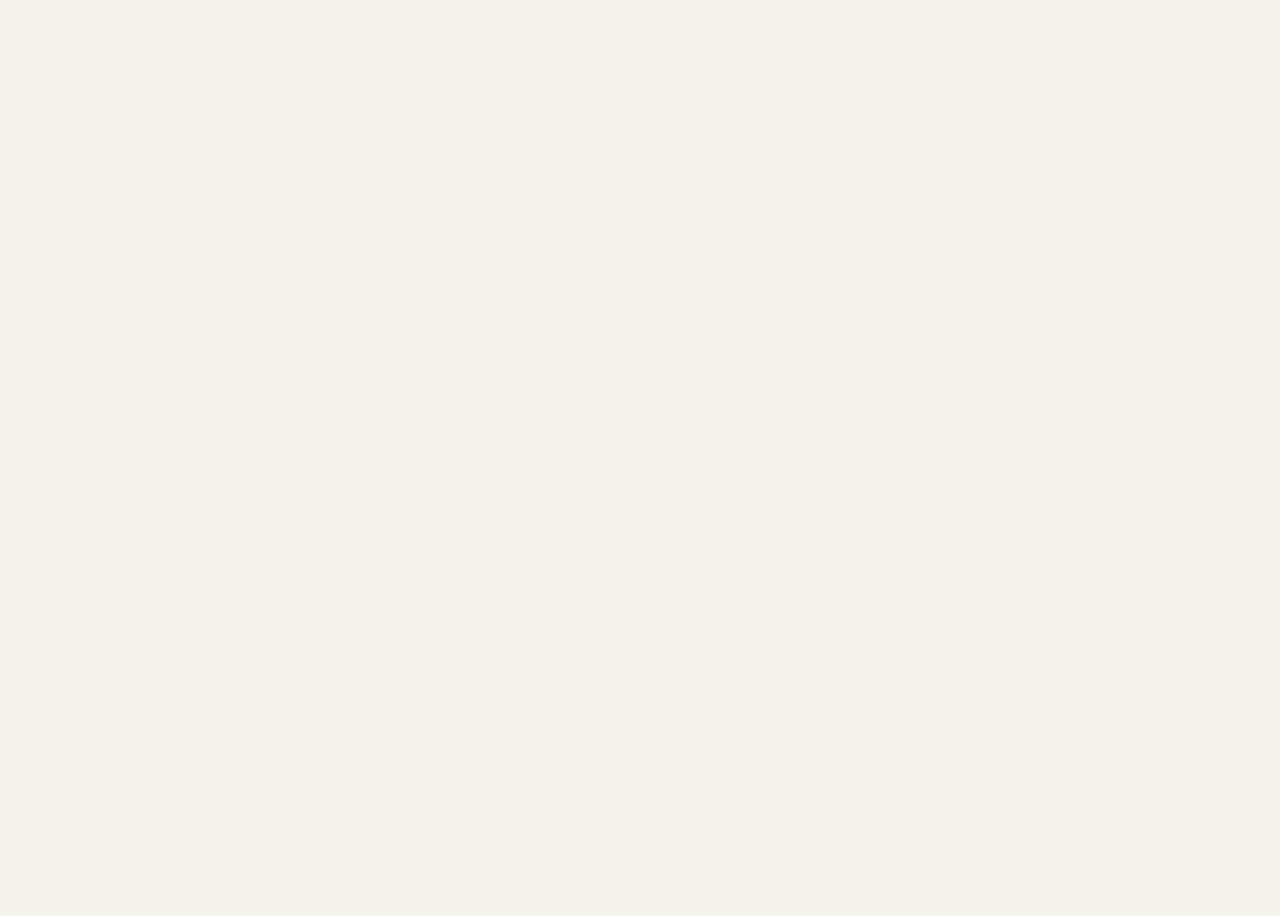
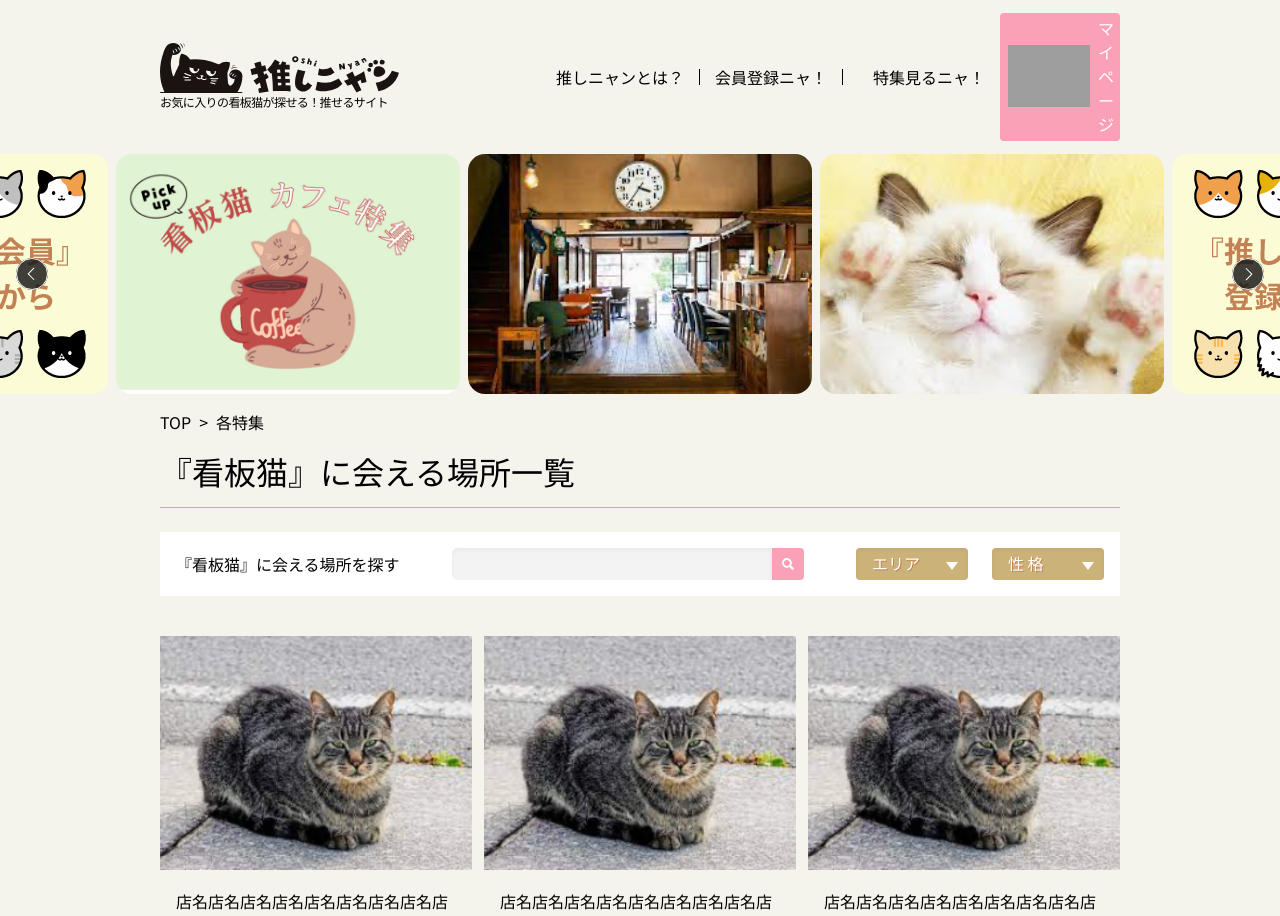
Before and after one commit to koheimizuno/oshinyan-frontend, a React (Create React App) app: page /signboard in a window 1280 px wide. Before the commit this address had no page. Shown: the top 916 px of the page. Before the commit the page ends 800 px from the top, so only its background shows below. Built offline with nearby package versions, Linux system fonts and the light colour scheme; grey boxes are pictures that could not be loaded.

Commit message:
add SignBoardCard

```diff
--- a/src/App.tsx
+++ b/src/App.tsx
@@ -7,6 +7,7 @@ import Register from "./pages/Register";
 import Feature from "./pages/Feature";
 import FeatureDetail from "./pages/FeatureDetail";
 import MyPage from "./pages/MyPage";
+import SignBoard from "./pages/SignBoard";
 
 function App() {
   return (
@@ -20,6 +21,7 @@ function App() {
           <Route path="feature" element={<Feature/>} />
           <Route path="feature/detail" element={<FeatureDetail/>} />
           <Route path="/mypage" element={<MyPage/>} />
+          <Route path="/signboard" element={<SignBoard/>} />
         </Route>
       </Routes>
     </BrowserRouter>
--- /dev/null
+++ b/src/components/basic/SignboardCard/index.tsx
@@ -0,0 +1,27 @@
+import CustomButton from "../BasicButton";
+import Heart from "../icons/Heart";
+
+interface Props {
+  imgUrl: string;
+  date: string;
+  vote: string;
+}
+
+export default ({ imgUrl, date, vote = "0" }: Props) => {
+  return (
+    <div className="w-[312px]">
+      <div className="w-full h-[234px]">
+        <img src={imgUrl} alt="cat" className="h-auto w-full"/>
+      </div>
+      <div className="m-4 mt-[19px]">
+        <div className="">
+          店名店名店名店名店名店名店名店名店名店名店名店名店名店名
+        </div>
+        <div className="ms-auto flex gap-2">
+          <CustomButton value="カフェ"></CustomButton>
+          <CustomButton value="東京都"></CustomButton>
+        </div>
+      </div>
+    </div>
+  );
+};
--- a/src/components/common/FindSignboard.tsx
+++ b/src/components/common/FindSignboard.tsx
@@ -5,10 +5,14 @@ const FindSignboard = () => {
     <>
       <div className="pt-[48px] pb-[80px]">
         <div className="mb-[24px] hover:opacity-70">
-          <img src="assets/imgs/signboard.png" alt="" />
+          <a href="/signboard">
+            <img src="assets/imgs/signboard.png" alt="" />
+          </a>
         </div>
         <div className="hover:opacity-70">
-          <img src="assets/imgs/member.png" alt="" />
+          <a href="/signboard">
+            <img src="assets/imgs/member.png" alt="" />
+          </a>
         </div>
       </div>
     </>
--- /dev/null
+++ b/src/components/common/SignboardSearchBar/index.tsx
@@ -0,0 +1,142 @@
+import React, { useState } from "react";
+import CustomButton from "../../basic/BasicButton";
+
+import { PREFECTURE } from "../../../constant";
+
+interface Props {
+  list: string[];
+  setList: (val: string[]) => void;
+}
+export default ({ list, setList }: Props) => {
+  const [check, setCheck] = useState(false);
+  const [showPreperties, setShowProperties] = useState(false);
+
+  const selectRegion = (item: string) => {
+    const exist = list.find((e) => e == item);
+    if (exist) {
+      const temps = list.filter((e) => e !== item);
+      setList(temps);
+    } else {
+      setList([...list, item]);
+    }
+  };
+
+  return (
+    <>
+      <div className="relative">
+        <div className="relative flex justify-between items-center w-[960px] m-auto p-4">
+          <div>
+            <p className="text-[16px] leading-[21px]">
+              『看板猫』に会える場所を探す
+            </p>
+          </div>
+          <div className="group flex items-center hover:opacity-70 active:opacity-100">
+            <input
+              type="text"
+              name="search"
+              id="search"
+              className=" w-[320px] h-[32px] bg-[#F3F3F3] rounded-l-md shadow-inner focus-visible:border focus-visible:border-[#707070] focus-visible:border-solid focus-visible:outline-none"
+            />
+            <div>
+              <img src="/assets/imgs/search.svg" alt="search" />
+            </div>
+          </div>
+          <div className="flex items-center">
+            <div
+              className=" w-[112px] h-[32px] bg-[#CBB279] shadow-inner rounded pl-[16px] pt-[3px] pb-[5px] pr-[10px] hover:opacity-70 active:opacity-100"
+              onClick={() => {
+                check ? setCheck(false) : setCheck(true);
+                setShowProperties(false);
+              }}
+            >
+              <button className=" w-[100%] flex justify-between items-center ">
+                <p className=" text-white text-[16px] drop-shadow-[1px_1px_rgba(195,129,84,1)]">
+                  エリア
+                </p>
+                <div
+                  className="h-0 w-0 border-t-[8px] border-r-[6px] border-l-[6px]
+border-solid border-r-transparent border-l-transparent border-t-white ml-[20px] mt-[5px]"
+                ></div>
+              </button>
+            </div>
+            <div className="ml-[24px] w-[112px] h-[32px] bg-[#CBB279] shadow-inner rounded pl-[16px] pt-[3px] pb-[5px] pr-[10px] hover:opacity-70 active:opacity-100">
+              <button
+                className=" w-[100%] flex justify-between items-center "
+                onClick={() => {
+                  check ? setShowProperties(false) : setShowProperties(true);
+                  setCheck(false);
+                }}
+              >
+                <p className=" text-white text-[16px] drop-shadow-[1px_1px_rgba(195,129,84,1)]">
+                  性 格
+                </p>
+                <div
+                  className="h-0 w-0 border-t-[8px] border-r-[6px] border-l-[6px]
+border-solid border-r-transparent border-l-transparent border-t-white ml-[20px] mt-[5px]"
+                ></div>
+              </button>
+            </div>
+          </div>
+        </div>
+        {check && (
+          <div className="absolute bg-white w-full top-[70px] z-50">
+            <div className=" w-[960px] m-auto mt-[24px] mb-[16px]">
+              <div className="flex flex-wrap whitespace-nowrap border-b border-b-solid border-[#EAEAEA]">
+                {PREFECTURE.map((item, index) => {
+                  return (
+                    <div
+                      key={index}
+                      className={`mb-[16px] mr-[16px] w-[78px] hover:opacity-70 ${
+                        list.includes(item) ? "opacity-70" : ""
+                      }`}
+                      onClick={() => {
+                        selectRegion(item);
+                      }}
+                    >
+                      <CustomButton value={item} />
+                    </div>
+                  );
+                })}
+              </div>
+              <div className="pt-[16px] text-center">
+                <button
+                  className="bg-[#FBA1B7] rounded-full shadow-inner text-white hover:opacity-70"
+                  onClick={() => setCheck(false)}
+                >
+                  <p className="py-[6px] px-[26px] drop-shadow-[1px_1px_rgba(230,149,169,1)]">
+                    検索するニャン！
+                  </p>
+                </button>
+              </div>
+            </div>
+          </div>
+        )}
+        {showPreperties && (
+          <div className="absolute bg-white w-full top-[70px] z-50">
+            <div className=" w-[960px] m-auto mt-[24px] mb-[16px]">
+              <div className="flex flex-wrap whitespace-nowrap border-b border-b-solid border-[#EAEAEA]">
+                <div
+                  className={`mb-[16px] mr-[16px] w-[78px] hover:opacity-70`}
+                >
+                  <CustomButton value={"性格"} />
+                </div>
+              </div>
+              <div className="pt-[16px] text-center">
+                <button
+                  className="bg-[#FBA1B7] rounded-full shadow-inner text-white hover:opacity-70"
+                  onClick={() => {
+                    setShowProperties(false);
+                  }}
+                >
+                  <p className="py-[6px] px-[26px] drop-shadow-[1px_1px_rgba(230,149,169,1)]">
+                    検索するニャン！
+                  </p>
+                </button>
+              </div>
+            </div>
+          </div>
+        )}
+      </div>
+    </>
+  );
+};
--- a/src/layouts/MainLayout/Header.tsx
+++ b/src/layouts/MainLayout/Header.tsx
@@ -6,7 +6,7 @@ const Header = () => {
     <div className="w-[960px] m-auto">
       <div className="flex justify-between items-center py-[13px]">
         <div className="hover:opacity-70">
-          <img src="assets/imgs/logo.svg" alt="" />
+          <a href="/"><img src="assets/imgs/logo.svg" alt="" /></a>
           <h1 className="text-[12px] tracking-tighter ">
             お気に入りの看板猫が探せる！推せるサイト
           </h1>
--- a/src/pages/MyPage/index.tsx
+++ b/src/pages/MyPage/index.tsx
@@ -11,32 +11,26 @@ import FavoriteCard from "../../components/basic/FavoriteCard";
 const Cats = [
   {
     imgUrl: "/assets/imgs/cats/favorite_cat.png",
-    isNew: true,
     isChu: false,
   },
   {
     imgUrl: "/assets/imgs/cats/favorite_cat.png",
-    isNew: true,
     isChu: false,
   },
   {
     imgUrl: "/assets/imgs/cats/favorite_cat.png",
-    isNew: true,
     isChu: false,
   },
   {
     imgUrl: "/assets/imgs/cats/favorite_cat.png",
-    isNew: true,
     isChu: false,
   },
   {
     imgUrl: "/assets/imgs/cats/favorite_cat.png",
-    isNew: true,
     isChu: false,
   },
   {
     imgUrl: "/assets/imgs/cats/favorite_cat.png",
-    isNew: true,
     isChu: false,
   },
 ];
@@ -96,13 +90,12 @@ const MyPage = () => {
               {Cats.map((e, i) => (
                 <BlogBox
                   key={i}
-                  imgUrl={e.imgUrl}
-                  isNew={e.isNew}
-                  isChu={e.isChu}
+                  imgUrl='/assets/imgs/cats/cat1.png'
+                  isChu={true}
                   name={"heracles"}
                   cafe={"cafe"}
                   vote={2}
-                  character={["fdsa", "reqw"]}
+                  character={["a", "a"]}
                   description={"this is description"}
                 />
               ))}
--- a/src/pages/SignBoard/index.tsx
+++ b/src/pages/SignBoard/index.tsx
@@ -7,6 +7,9 @@ import { Pagination } from "@mui/material";
 import BlogBox from "../../components/basic/blog/BlogBox";
 import EditButton from "../../components/basic/EditButton";
 import FavoriteCard from "../../components/basic/FavoriteCard";
+import SearchBar from "../../components/common/SearchBar";
+import SignboardSearchBar from "../../components/common/SignboardSearchBar";
+import SignboardCard from "../../components/basic/SignboardCard";
 
 const Cats = [
   {
@@ -41,8 +44,9 @@ const Cats = [
   },
 ];
 
-const MyPage = () => {
+export default () => {
   const [page, setPage] = useState<number>(0);
+  const [regions, setRegions] = useState<string[]>([]);
 
   return (
     <>
@@ -53,16 +57,16 @@ const MyPage = () => {
             <PageBar page="各特集" />
           </div>
           <div className="text-[32px] leading-[43px] mt-4 pb-[14px] border-b border-[#CBB279]">
-            マイページ
+            『看板猫』に会える場所一覧
           </div>
-          <div className="mt-[40px] text-[20px] leading-[27px]">
-            マイページには自分の推しニャン（サイト内で推しボタンを押した猫）が一覧で出てくるニャー
+          <div className="bg-white mt-[24px]">
+            <SignboardSearchBar  list={regions} setList={setRegions}/>
           </div>
-          <div className="mt-[40px] mb-[64px] flex flex-wrap justify-between gap-4">
-            {Cats.map(e => {
+          <div className="mt-[40px] mb-[64px] flex flex-wrap justify-between">
+            {Cats.map((e) => {
               return (
-                <FavoriteCard imgUrl={e.imgUrl} date="2023.01.01" vote="000"/>
-              )
+                <SignboardCard imgUrl={e.imgUrl} date="2023.01.01" vote="000" />
+              );
             })}
           </div>
         </Container>
@@ -70,5 +74,3 @@ const MyPage = () => {
     </>
   );
 };
-
-export default MyPage;
```
